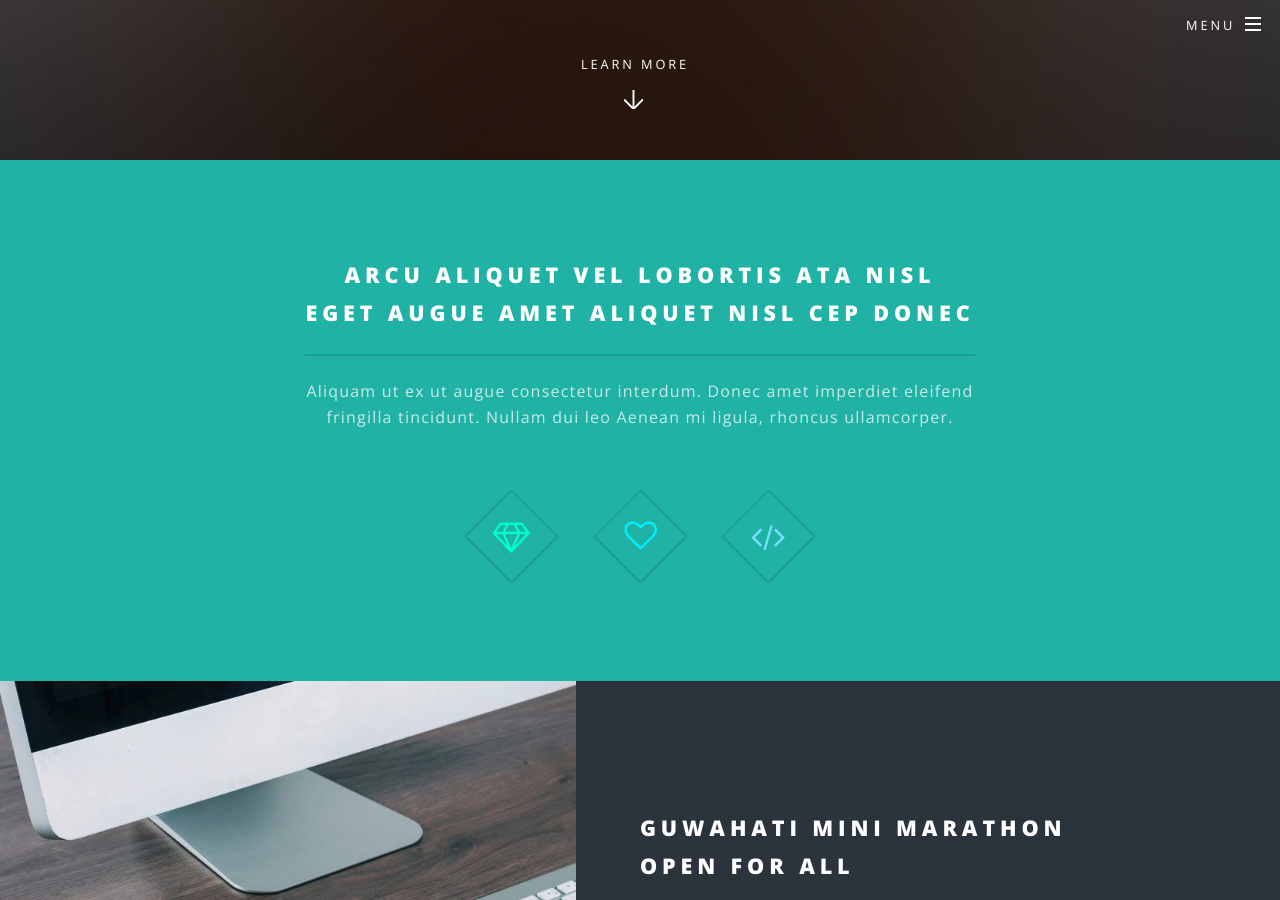
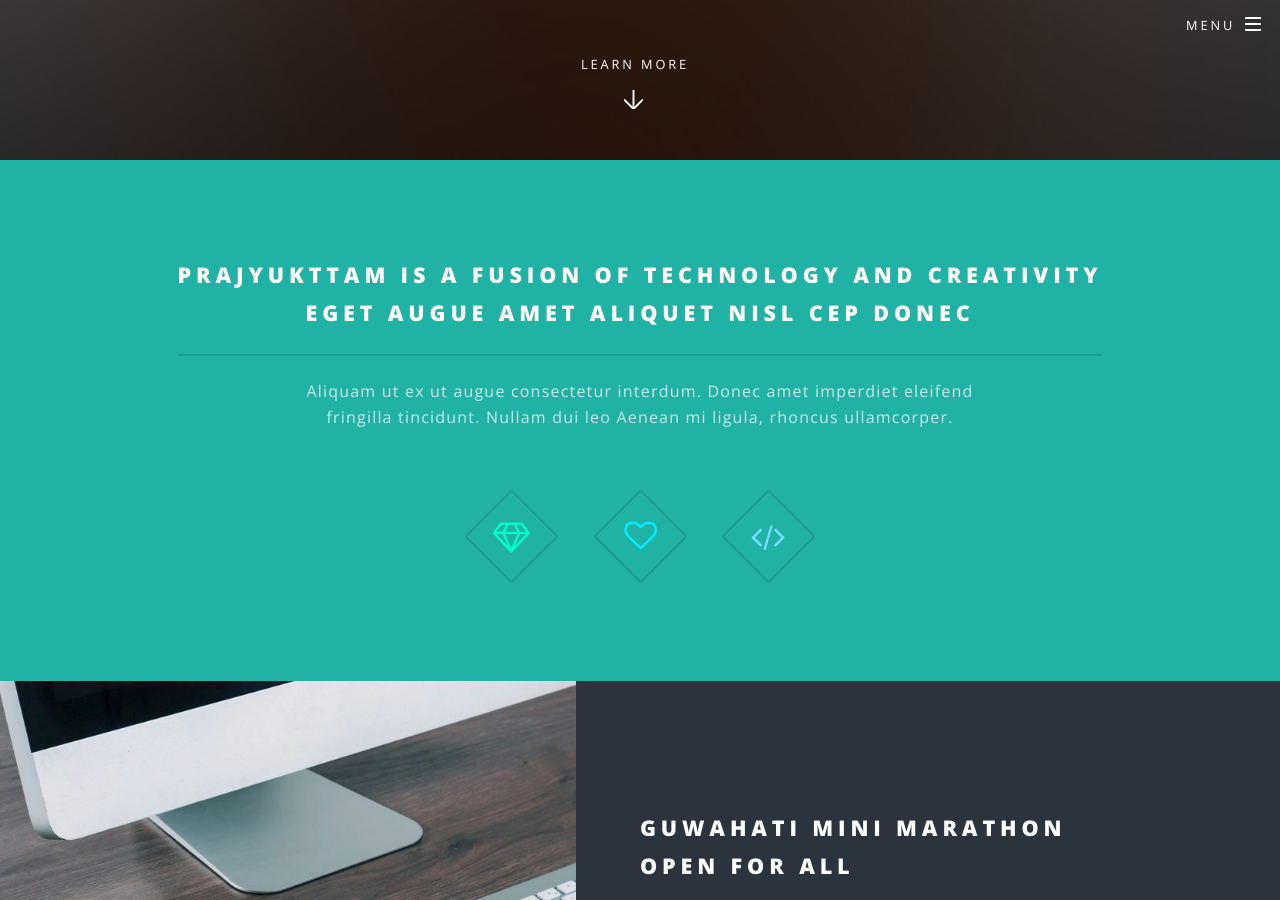
Before and after one commit to skyhitblog/prajyukttam.github.io, a Jekyll site: the page built from index.html, in a window 1280 px wide and 900 px high, scrolled down 740 px. Built offline with Jekyll 4.4.1, drawn with Linux system fonts in a browser that asks for light colours.

Commit message:
prajyukttam

```diff
--- a/index.html
+++ b/index.html
@@ -19,7 +19,7 @@ layout: landing
 					<section id="one" class="wrapper style1 special">
 						<div class="inner">
 							<header class="major">
-								<h2>Arcu aliquet vel lobortis ata nisl<br />
+								<h2>Prajyukttam is a fusion of Technology and Creativity<br />
 								eget augue amet aliquet nisl cep donec</h2>
 								<p>Aliquam ut ex ut augue consectetur interdum. Donec amet imperdiet eleifend<br />
 								fringilla tincidunt. Nullam dui leo Aenean mi ligula, rhoncus ullamcorper.</p>
```
